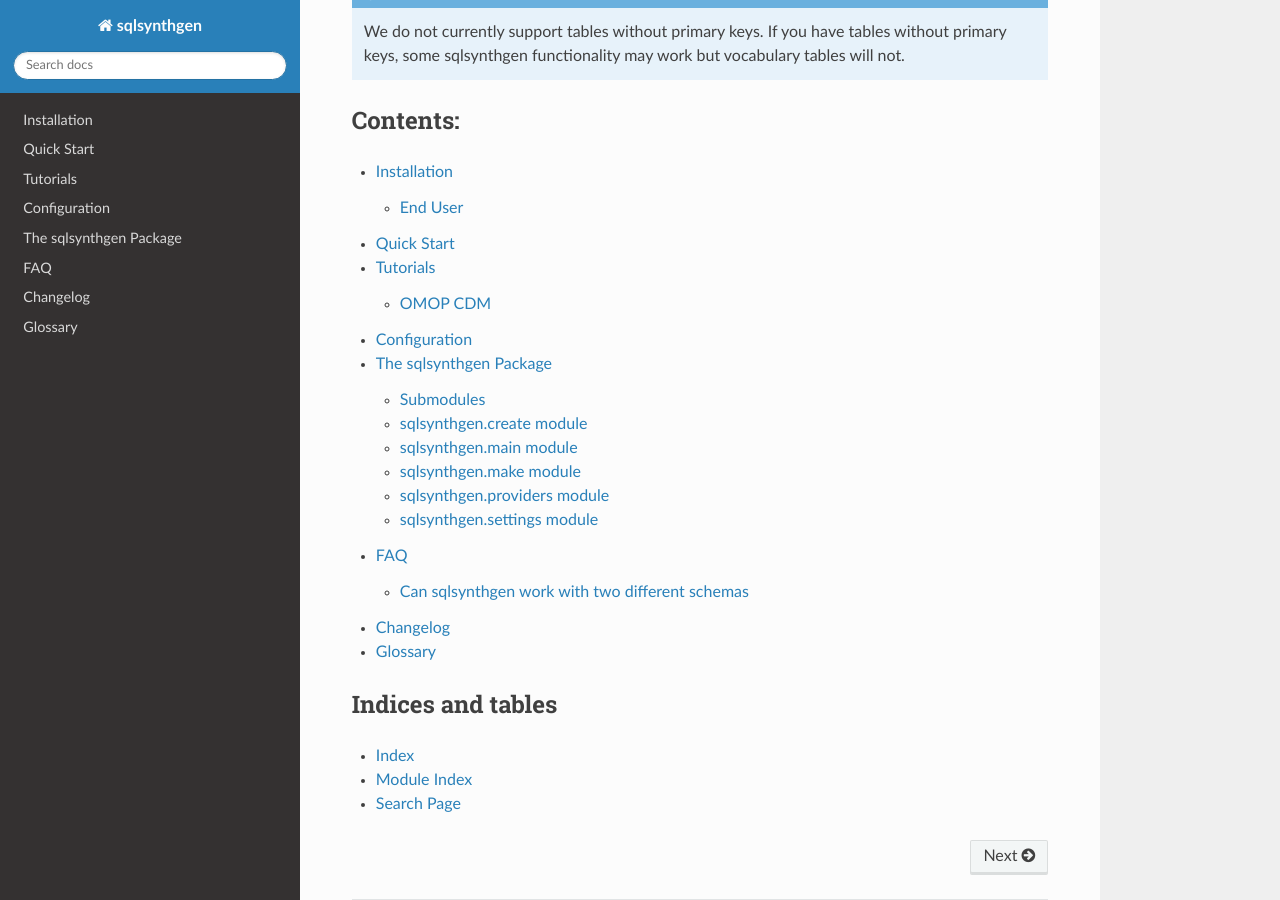
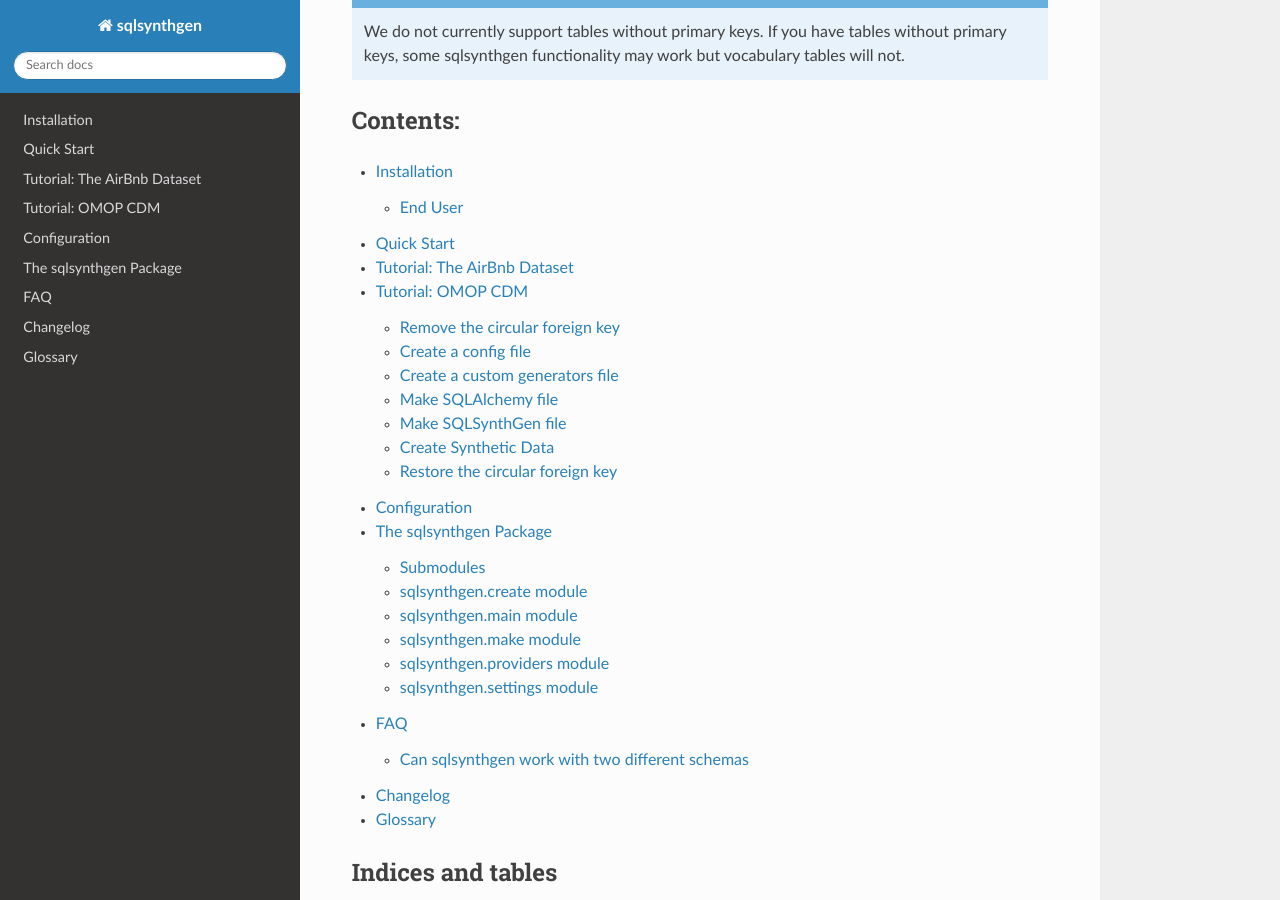
Before and after one commit to alan-turing-institute/sqlsynthgen, a Sphinx documentation site: the page built from docs/source/index.rst, in a window 1280 px wide and 900 px high, scrolled down 354 px. Built offline with Sphinx 7.4.7 and the Read the Docs theme 2.0.0, drawn with Linux system fonts in a browser that asks for light colours; some of the changed lines change nothing that is shown.

Commit message:
Using a new RST file for the AirBnb Tutorial

```diff
--- a/docs/source/index.rst
+++ b/docs/source/index.rst
@@ -23,11 +23,12 @@ Contents:
 ---------
 
 .. toctree::
+   :glob:
    :maxdepth: 2
 
    installation
    quickstart
-   tutorials
+   tutorials/*
    configuration
    sqlsynthgen
    faq
--- /dev/null
+++ b/docs/source/tutorials/airbnb.rst
@@ -0,0 +1,2 @@
+Tutorial: The AirBnb Dataset
+============================
--- /dev/null
+++ b/docs/source/tutorials/omop-cdm.rst
@@ -0,0 +1,101 @@
+Tutorial: OMOP CDM
+==================
+
+Even though the OMOP CDM schema is publicly available, there are sometimes variations with certain implementations (at schema and data levels).
+`sqlsynthgen` allows you to generate data irrespective of your schema peculiarities.
+
+If you have an OMOP CDM style database, there are a couple of things to bear in mind when using `sqlsynthgen`:
+
+1. At least one version of the OMOP CDM contains a circular foreign key, between the `vocabulary` and `concept` tables.
+2. There are several standardized vocabulary tables (`concept`, `concept_relationship`, etc).
+   These should be marked as such in the sqlsynthgen config file.
+   The tables will be exported to .yaml files during the `make-tables` step.
+   However, you should check the license agreement of each standardized vocabulary before sharing any of the .yaml files.
+
+Remove the circular foreign key
++++++++++++++++++++++++++++++++
+
+In the source database, remove the circular foreign key between `concept` and `vocabulary` tables with, for example:
+
+.. code-block:: sql
+
+  alter table concept drop constraint concept.concept_vocabulary_id_fkey
+
+and between `concept` and `domain` with, for example:
+
+.. code-block:: sql
+
+  alter table concept drop constraint concept.concept_domain_id_fkey
+
+Create a config file
+++++++++++++++++++++
+
+Make a config file called `omop.yaml`.
+At the very least, our config file will need to specify the tables that need to be copied over in their entirety:
+
+.. literalinclude:: ../../../tests/examples/omop/config.yaml
+   :language: yaml
+
+Create a custom generators file
++++++++++++++++++++++++++++++++
+
+Make a python file called `custom_generators.py`.
+We will define a generator which produces a maximum of one row in the `death` table per row in the `person` table.
+
+.. literalinclude:: ../../../tests/examples/omop/custom_generators.py
+   :language: python
+
+Make SQLAlchemy file
+++++++++++++++++++++
+
+We can make a SQLAlchemy file called `orm.py` by setting the connection parameters in environment variables or in a `.env` file and running
+
+.. code-block:: shell
+
+  sqlsynthgen make-tables
+
+Make SQLSynthGen file
++++++++++++++++++++++
+
+We can make a file of SQLSynthGen data generators called `ssg.py` by running
+
+.. code-block:: shell
+
+  sqlsynthgen make-generators --config-file omop.yaml
+
+This will also create one `.yaml` file for each of the vocabulary tables listed in the config file.
+
+Create Synthetic Data
++++++++++++++++++++++
+
+We can now create an empty schema with
+
+.. code-block:: shell
+
+  sqlsynthgen create-tables
+
+this will use SQLAlchemy and the `orm.py` to make an empty copy of our source database.
+
+Next, we upload the vocabulary tables with
+
+.. code-block:: shell
+
+  sqlsynthgen create-vocab
+
+To create data for all of the other (non-vocabulary) tables, we run
+
+.. code-block:: shell
+
+  sqlsynthgen create-data
+
+There will now be data in each of our tables.
+
+Restore the circular foreign key
+++++++++++++++++++++++++++++++++
+
+If we deleted foreign key constraints in the first step, we can now restore them
+
+.. code-block:: sql
+
+  ALTER TABLE concept ADD CONSTRAINT concept_vocabulary_id_fkey FOREIGN KEY (vocabulary_id) REFERENCES vocabulary(vocabulary_id);
+  ALTER TABLE concept ADD CONSTRAINT concept_domain_id_fkey FOREIGN KEY (domain_id) REFERENCES domain(domain_id);
```
